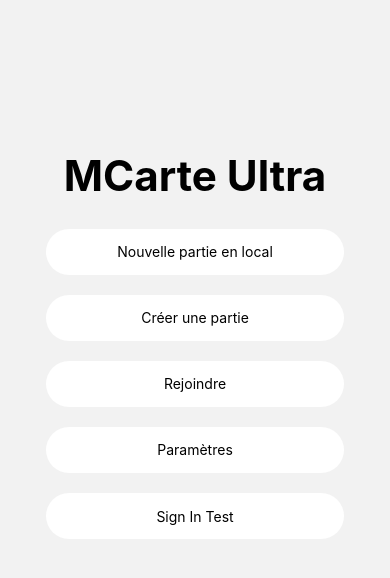
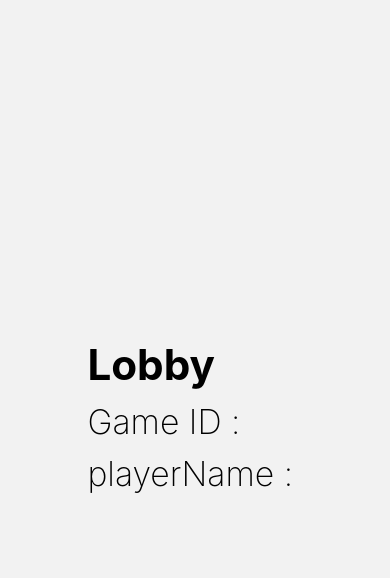
Before and after one commit to bobellobo/PII_MCarteUltra, a React Native app in the folder CardApp/: screen /Lobby in a window 390 px wide. Shown: the top 578 px of the page. Built offline with nearby package versions, Linux system fonts and the light colour scheme.

Commit message:
Ecran Join Game + Lobby créés, Structure des différentes fonctions créée, + fix de quelques bugs avec useState(gameId)

```diff
--- a/CardApp/App.tsx
+++ b/CardApp/App.tsx
@@ -3,7 +3,7 @@ import { StyleSheet, Text, View } from 'react-native';
 import { createStackNavigator } from "react-navigation-stack";
 import {NavigationContainer} from "@react-navigation/native";
 import { Home } from '~/screens/Home';
-import { Partie } from '~/screens/PartieLocal';
+import { PartieLocal } from '~/screens/PartieLocal';
 import { RootNavigator } from '~/navigation/RootNavigator';
 
 
--- a/CardApp/src/components/TextInput.tsx
+++ b/CardApp/src/components/TextInput.tsx
@@ -31,6 +31,7 @@ const styles = StyleSheet.create({
         paddingRight: Dimensions.get('screen').width/15,
         minWidth: '85%',
         maxWidth: '85%',
+        marginVertical : '5%',
         color: "black",
         backgroundColor: '#ffffff',
         borderRadius: Dimensions.get('screen').height,
--- a/CardApp/src/navigation/RootNavigator.tsx
+++ b/CardApp/src/navigation/RootNavigator.tsx
@@ -5,15 +5,15 @@ import{PartieLocal} from "~/screens/PartieLocal/PartieLocal";
 import {Create,Game,Join,Lobby} from "~/screens";
 
 export type RouteParams = {
-    Home:undefined,
-    Create :undefined,
-    Join :undefined,
-    Game :undefined,
-    Lobby : {
-        gameId : string;
-    },
-    CreatePartieLocal:undefined,
-    PartieLocal : undefined;
+    Home:undefined;
+    Create :undefined;
+    Join :undefined;
+    Game :undefined;
+    Lobby :{id:string};
+    CreatePartieLocal:undefined;
+    PartieLocal : {
+        playerList : string[]
+    };
 }
 
 const Stack = createNativeStackNavigator<RouteParams>();
@@ -29,7 +29,8 @@ export const RootNavigator = () => {
 
             <Stack.Screen name="Create" component={Create}options={{headerShown :false }}/>
 
-            <Stack.Screen name="Join"component={Join}options={{ headerShown :true}}/>
+            <Stack.Screen name="Join"component={Join}options={{ headerShown :false}}/>
+            <Stack.Screen name="Lobby" component={Lobby}options={{headerShown :false }}/>
 
             <Stack.Screen name="Game" component={Game} options={{headerShown :true}}/>
 
--- a/CardApp/src/screens/Create/Create.tsx
+++ b/CardApp/src/screens/Create/Create.tsx
@@ -5,26 +5,24 @@ import TextInput from "~/components/TextInput"
 import { StackNavigationState, useNavigation } from "@react-navigation/native";
 import { createNativeStackNavigator, NativeStackNavigationProp } from "@react-navigation/native-stack";
 import { RouteParams } from "~/navigation/RootNavigator";
-import { Join } from "..";
+import { Join,Lobby } from "..";
 import {firebase} from "~/firebase/config"
 import rand from 'random-seed';
+import { NavigationStackProp } from "react-navigation-stack";
 
-interface CreateProps {
-}
 
-export const Create : React.FunctionComponent<CreateProps> = ({}) =>
+
+export const Create  = (props:{navigation:any,route:any}) =>
 {
 
     const [playerName,setPlayerName] = useState<string>('')
-    const [navigation, setNavigation] = useState<NativeStackNavigationProp<RouteParams>>()
-    const [gameId,setGameId] = useState<string>('');
+    const [gameId,setGameId] = useState<string>('default');
 
     var database = firebase.default.database();
 
     useEffect(()=>{
         // componentDidMount
         console.log('Create did mount')
-        setNavigation(useNavigation<NativeStackNavigationProp<RouteParams>>());
         // Instancier la BDD.
         return () => {
           // componentWillUnmount
@@ -33,35 +31,29 @@ export const Create : React.FunctionComponent<CreateProps> = ({}) =>
         };
       },[]);
 
-    useEffect(()=> {
-        // CODE HERE
-        //console.log(playerName)
-      },[playerName]);
+
 
       const onSubmit = () => {
 
         Keyboard.dismiss();
-        createGame();
+
+        var id = createGameID();
+        createGameDB(id);
+        props.navigation.navigate("Lobby",{
+          id : id,
+          playerName : playerName,
+        })
         setPlayerName('');
-        // navigation?.navigate('Lobby',{
-        //   gameId : gameId
-        // })
-
       }
 
-      const createGame = () => {
-          let gameId = createGameID();
-          setGameId(gameId);
+      const createGameDB = (id:string) => {
           // Checker la s'il n'y a pas déjà une partie avec le même ID dans la BDD. while()do{}
-          console.log("Game ID : ",gameId);
-
           // Instancier une nouvelle table dans la BDD.
-          database.ref('games/'+gameId).set({
+          database.ref('games/'+id).set({
             host : playerName,
-            status : 'waitingForPlayers'
+            status : 'lobby'
           })
-          database.ref('players/'+gameId).set({
-            name : playerName,
+          database.ref('players/'+id+'/'+playerName).set({
             role : 'host'
           })
           // Games --> id --> états relatifs à la partie
--- a/CardApp/src/screens/CreatePartieLocal/CreatePartieLocal.tsx
+++ b/CardApp/src/screens/CreatePartieLocal/CreatePartieLocal.tsx
@@ -7,12 +7,15 @@ import {Header} from '~/components/Header';
 import { ModalPopUp } from "~/components/ModalPopUp"
 import * as ScreenOrientation from 'expo-screen-orientation';
 
+interface CreatePartieLocalProps {
+  navigation : any;
+} // Sinon useNavigation
 
-export const CreatePartieLocal : React.FunctionComponent<{}> = ({}) => {
+export const CreatePartieLocal  = (props : CreatePartieLocalProps) => {
 
 
   ScreenOrientation.lockAsync(ScreenOrientation.OrientationLock.PORTRAIT);
-  const navigation = useNavigation<NativeStackNavigationProp<RouteParams>>();
+
 
   // STATE LISTE JOUEURS + TEXT INPUT
 
@@ -49,7 +52,7 @@ export const CreatePartieLocal : React.FunctionComponent<{}> = ({}) => {
   const onLaunchPress = () => {
     if(playersList.length !=0){
 
-      navigation.navigate("PartieLocal",{
+      props.navigation.navigate("PartieLocal",{
         playerList : playersList ,
       });
 
--- a/CardApp/src/screens/Join/Join.tsx
+++ b/CardApp/src/screens/Join/Join.tsx
@@ -1,15 +1,36 @@
-import React,{Component} from "react";
-import {StyleSheet,View,Text} from "react-native"
+import React,{Component,useState,useEffect} from "react";
+import {StyleSheet,View,Text,Dimensions} from "react-native"
+import Button from "~/components/Button";
+import TextInput from "~/components/TextInput"
 
-export const Join : React.FunctionComponent<{}> = ({}) =>
+interface JoinProps {
+    navigation : any,
+    route : any
+}
+export const Join  = (props:JoinProps) =>
 {
+        const [gameId, setGameId] = useState<string>('');
+        const [playerName, setPlayerName] = useState<string>('');
 
+        useEffect(()=>{
+            console.log('Player Name : ',playerName)
+        },[playerName])
 
+        useEffect(()=>{
+            console.log('Game ID : ',gameId)
+        },[gameId])
         return(
             <View style={styles.container}>
-                <Text>
-                    Join Game Screen
-                </Text>
+
+                <View>
+                    <Text style={{fontSize:Dimensions.get('window').height/20, fontWeight:'bold',marginBottom:'5%'}}>
+                        Rejoindre une partie
+                    </Text>
+                </View>
+                <TextInput placeholder="Game ID" onChangeText={(text:string)=>{setGameId(text)}} value={gameId}> </TextInput>
+                <TextInput placeholder="Votre pseudo" onChangeText={(text:string)=>{setPlayerName(text)}} value={playerName}> </TextInput>
+                <Button text="Rejoindre" onPress={()=>{}}/>
+
             </View>
         )
 
--- a/CardApp/src/screens/Lobby/Lobby.tsx
+++ b/CardApp/src/screens/Lobby/Lobby.tsx
@@ -1,12 +1,45 @@
-import React,{Component,useState} from "react";
+import React,{Component,useState,useEffect} from "react";
 import {StyleSheet,View,Text,Dimensions} from "react-native"
-import {useRoute, useNavigation, RouteProp, NavigationContainer} from "@react-navigation/native"
+import {useRoute, useNavigation, RouteProp, } from "@react-navigation/native"
 import {RouteParams} from "~/navigation/RootNavigator"
+import { NavigationStackProp } from "react-navigation-stack";
 
-export const Lobby: React.FunctionComponent<{}> = ({}) =>
+
+export const Lobby = (props:{navigation:any,route:any}) =>
 {
 
-        const route = useRoute<RouteProp<RouteParams>>();
+        let id = props.route.params?.id as string;
+        let playerName = props.route.params?.playerName as string;
+
+        useEffect(()=>{
+            // componentDidMount
+            console.log('Lobby did mount',id)
+            // Instancier la BDD.
+            return () => {
+              // componentWillUnmount
+              console.log('Lobby will unmount.')
+              // Reset playerName éventuellement.
+            };
+          },[]);
+
+        const validGameId = () => {
+            // Appel BDD
+            // Fetch noms de Game
+            // Vérification si ça matche
+            // Return true/false
+            // False --> setPopUpModal avec une fenêtre modale pour dire "cet ID n'existe pas etc"
+            return true
+        }
+
+        const onSubmit = () => {
+            if(validGameId()){
+                // Ecriture en BDD
+                // Navigation écran Lobby.
+            }
+        }
+
+
+
         return(
             <View style={styles.container}>
 
@@ -14,9 +47,13 @@ export const Lobby: React.FunctionComponent<{}> = ({}) =>
                     <Text style={{fontSize:Dimensions.get('window').height/20, fontWeight:'bold',marginBottom:'5%'}}>
                         Lobby
                     </Text>
-                    <Text style={{fontSize:Dimensions.get('window').height/20, fontWeight:'200',marginBottom:'5%'}}>
-                        Game ID :
+                    <Text style={{fontSize:Dimensions.get('window').height/25, fontWeight:'200',marginBottom:'5%'}}>
+                        Game ID : {id}
                     </Text>
+                    <Text style={{fontSize:Dimensions.get('window').height/25, fontWeight:'200',marginBottom:'5%'}}>
+                        playerName : {playerName}
+                    </Text>
+
                 </View>
 
             </View>
--- a/CardApp/src/screens/PartieLocal/PartieLocal.tsx
+++ b/CardApp/src/screens/PartieLocal/PartieLocal.tsx
@@ -14,13 +14,16 @@ import { requireCard } from "~/ressources/imagesPaths"
 
 
 var deck : Deck;
+interface PartieLocalProps {
+  navigation :any,
+  route : any
+}
+
+export const PartieLocal  = (props : PartieLocalProps) => {
 
 
-export const PartieLocal : React.FunctionComponent<{}> = ({}) => {
 
-  const route = useRoute<RouteProp<RouteParams>>();
-  const navigation = useNavigation<NativeStackNavigationProp<RouteParams>>();
-  const playersList = route.params?.playerList as string[];
+  const playersList = props.route.params?.playerList as string[];
 
 
   ScreenOrientation.unlockAsync();
@@ -175,7 +178,7 @@ export const PartieLocal : React.FunctionComponent<{}> = ({}) => {
         <Text style={styles.title}>Partie terminée !</Text>
         <TouchableOpacity style={styles.gameEndedButton} onPress={()=>{
           setGameOverVisible(false);
-          navigation.navigate("Home");
+          props.navigation.navigate("Home");
           }}>
           <Text>Retour à l'accueil</Text>
         </TouchableOpacity>
```
